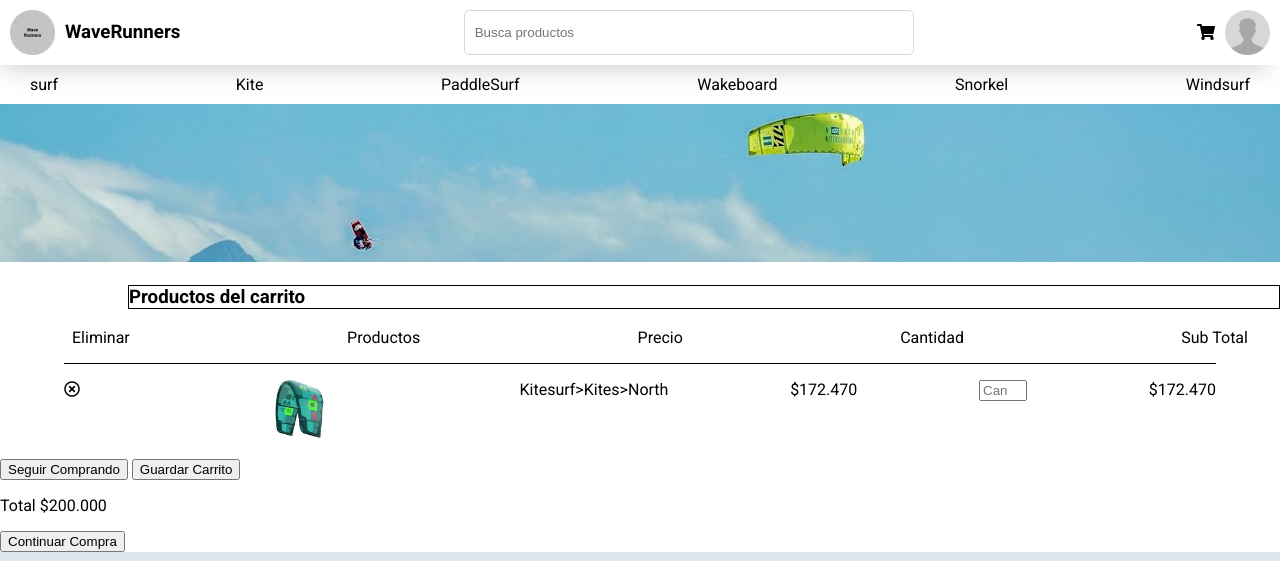
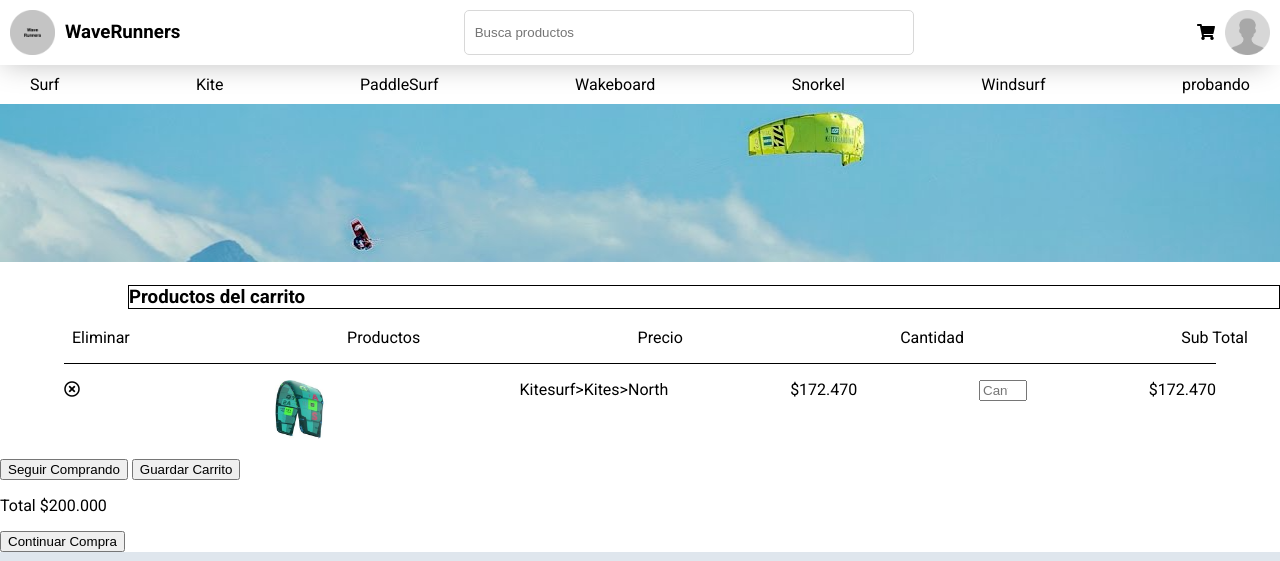
Before and after one commit to ferminrp/DH-LaBandagrupo2-Sprint2, a website: page views/carrito.html in a window 1280 px wide. Shown: the top 561 px of the page. Drawn offline with Linux system fonts and the light colour scheme; files that its build step writes are made by us from their sources.

Commit message:
probando la nueva rama

```diff
--- a/views/carrito.html
+++ b/views/carrito.html
@@ -26,12 +26,14 @@
 <body>
     <section class="barra de navegacion">
         <ul class="main-navbar">
-            <li><a a href="#">surf</a></li>
+            <li><a a href="#">Surf</a></li>
             <li><a a href="#">Kite</a></li>
             <li><a a href="#">PaddleSurf</a></li>
             <li><a a href="#">Wakeboard</a></li>
             <li><a a href="#">Snorkel</a></li>
             <li><a a href="#">Windsurf</a></li>
+            probando
+
 
         </ul>
     </section>
```
